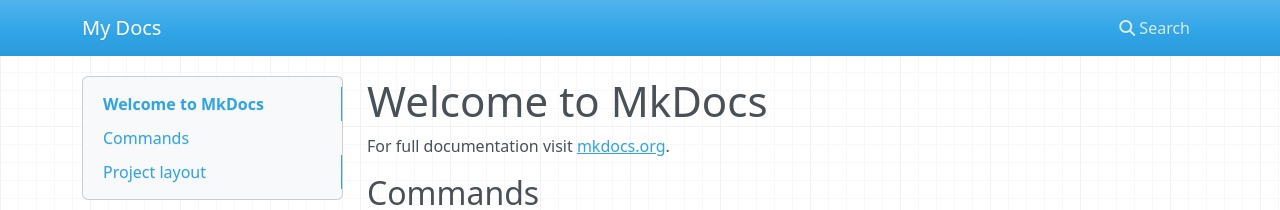
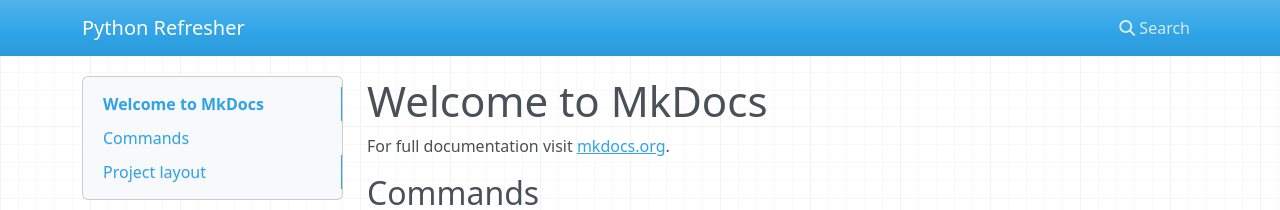
Before and after one commit to ArceLopera/PythonRefresher, an MkDocs documentation site: the page built from docs/index.md, in a window 1280 px wide. Shown: the top 210 px of the page. Built offline with MkDocs 1.6.1, drawn with Linux system fonts in a browser that asks for light colours; nearby versions of some CDN libraries.

Commit message:
Site Name Changed

```diff
--- a/mkdocs.yml
+++ b/mkdocs.yml
@@ -1 +1 @@
-site_name: My Docs
+site_name: Python Refresher
```
